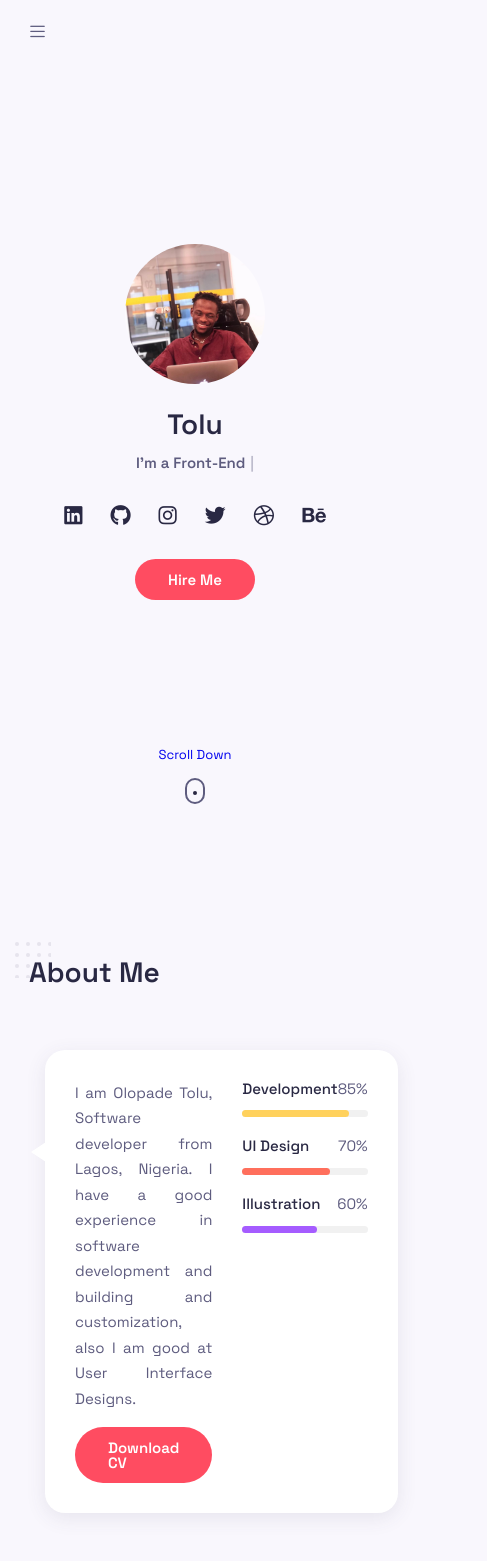
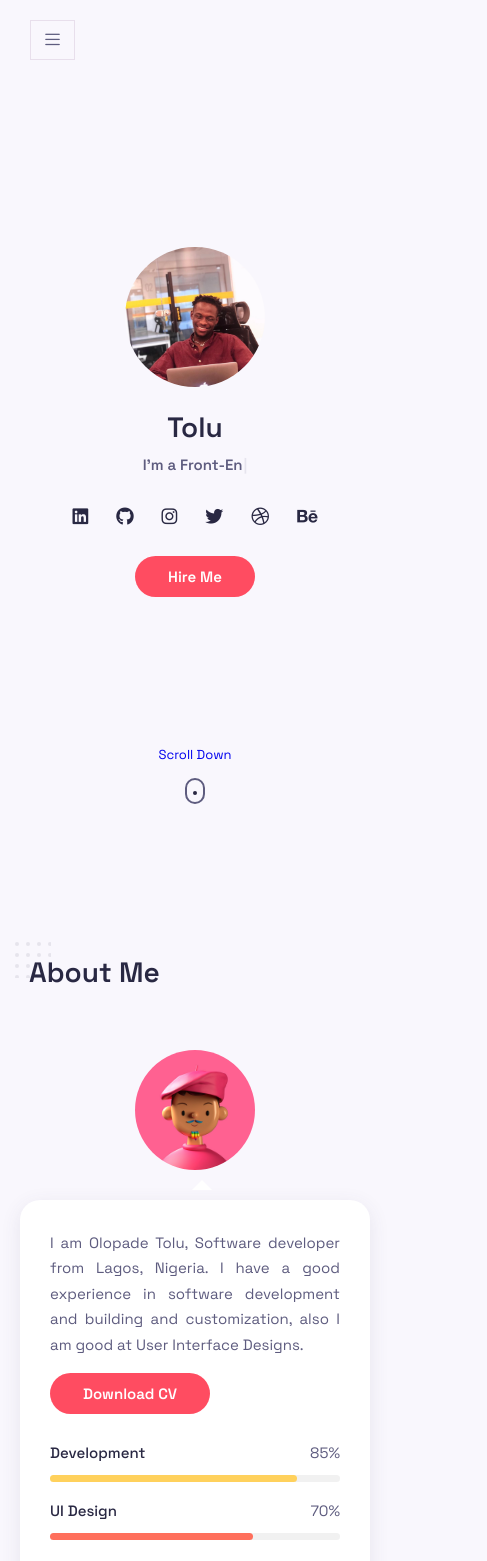
Before and after one commit to Tolutoon/portfolio-website, a React (Create React App) app: page / in a window 390 px wide. Shown: the top 1561 px of the page, 487 px wide, since content can reach past the window. Built offline with nearby package versions, Linux system fonts and the light colour scheme.

Commit message:
Website Responsiveness fix

```diff
--- a/src/components/about/about.css
+++ b/src/components/about/about.css
@@ -84,3 +84,36 @@
     width: 60%;
     background-color:  rgb(165, 92, 255);
 }
+
+
+@media screen and (max-width: 1024px) {
+    .about__container {
+        grid-template-columns: 720px;
+        justify-content: center;
+        row-gap: 1.875rem;
+    }
+
+    .about__data::before {
+        border-left: 10px solid transparent;
+        border-right: 10px solid transparent;
+        border-bottom: 10px solid #FFF;
+        left: 49%;
+        top: -7%;
+    }
+
+    .about__img {
+        justify-self: center;
+    }
+}
+
+
+@media screen and (max-width: 768px) {
+    .about__container {
+        grid-template-columns: 350px;
+    }
+
+    .about__data {
+        grid-template-columns: 1fr;
+        row-gap: 1.875rem;
+    }
+}
--- a/src/components/contact/Contact.jsx
+++ b/src/components/contact/Contact.jsx
@@ -19,7 +19,6 @@ const Contact = () => {
     emailjs.sendForm('service_kdpnvqn', 'template_mf2nfwd', form.current, 'G1vx6uLDHw57tu-OV')
       .then((result) => {
           console.log(result.text);
-          console.log('message sent')
       }, (error) => {
           console.log(error.text);
       });
@@ -31,7 +30,7 @@ const Contact = () => {
       <div className='contact__container grid'>
         <div className='contact__info'>
           <h3 className='contact__title'>Let's talk about everything!</h3>
-          <p className='contact__dtails'>Don't like forms? Send me an email.</p>
+          <p className='contact__details'>Don't like forms? Send me an email.</p>
         </div>
 
         <form action='' className='contact__form' ref={form} onSubmit={sendEmail}>
--- a/src/components/contact/contact.css
+++ b/src/components/contact/contact.css
@@ -46,3 +46,32 @@
 .contact__form-area textarea{
     resize: none;
 }
+
+
+@media screen and (max-width: 1024px) {
+    .contact__container {
+        grid-template-columns: 300px 360px;
+        justify-content: center;
+    }
+    .contact__form-group {
+        grid-template-columns: 1fr;
+    }
+
+}
+
+@media screen and (max-width: 768px){
+    .contact__container {
+        grid-template-columns: 310px;
+        row-gap: 1.875rem;
+    }
+
+    .contact__info {
+        text-align: center;
+    }
+}
+
+@media screen and (max-width: 768px) {
+    .contact__container {
+        grid-template-columns: 1fr;
+    }
+}
--- a/src/components/home/HeaderSocials.jsx
+++ b/src/components/home/HeaderSocials.jsx
@@ -3,22 +3,22 @@ import React from 'react';
 const HeaderSocials = () => {
   return (
     <div className='home__socials'>
-        <a href='https://www.linkedin.com/in/tolu-olopade-1b4936139/' className='home__social-link' target='_blank'>
+        <a href='https://www.linkedin.com/in/tolu-olopade-1b4936139/' rel="noopener" className='home__social-link' target='_blank'>
             <i class="fa-brands fa-linkedin"></i>
         </a>
-        <a href='https://www.github.com/tolutoon' className='home__social-link' target='_blank'>
+        <a href='https://www.github.com/tolutoon' className='home__social-link' rel="noopener" target='_blank'>
             <i class="fa-brands fa-github"></i>
         </a>
-        <a href='https://www.instagram.com/tolutoon' className='home__social-link' target='_blank'>
+        <a href='https://www.instagram.com/tolutoon' className='home__social-link' rel="noopener" target='_blank'>
             <i class='fa-brands fa-instagram'></i>
         </a>
-        <a href='https://twitter.com/tolutoon' className='home__social-link' target='_blank'>
+        <a href='https://twitter.com/tolutoon' className='home__social-link' rel="noopener" target='_blank'>
             <i class="fa-brands fa-twitter"></i>
         </a>
-        <a href='https://dribbble.com/' className='home__social-link' target='_blank'>
+        <a href='https://dribbble.com/' className='home__social-link' rel="noopener" target='_blank'>
             <i class="fa-brands fa-dribbble"></i>
         </a>
-        <a href='https://behance.com/olopadetolu' className='home__social-link' target='_blank'>
+        <a href='https://behance.com/olopadetolu' className='home__social-link' rel="noopener" target='_blank'>
             <i class="fa-brands fa-behance"></i>
         </a>
     </div>
--- a/src/components/home/home.css
+++ b/src/components/home/home.css
@@ -166,3 +166,9 @@
     right: 15%;
     top: 15%;
 }
+
+@media screen and (max-width: 1024px) {
+    .home__social-link {
+        font-size: 1.125rem;
+    }
+}
--- a/src/components/portfolio/portfolio.css
+++ b/src/components/portfolio/portfolio.css
@@ -1,6 +1,7 @@
 .work__filters {
     display: flex;
     align-items: center;
+    flex-wrap: wrap;
     column-gap: 1.875rem;
     margin-bottom: 2.5rem;
 }
@@ -99,3 +100,26 @@
     opacity: 1;
     transform: translateY(0);
 }
+
+
+@media screen and (max-width: 1024px){
+    .work__filters {
+        justify-content: center;
+    }
+
+    .work__container {
+        grid-template-columns: repeat(2, 330px);
+        justify-content: center;
+        row-gap: 1.875rem;
+    }
+}
+
+@media screen and (max-width: 768px) {
+    .work__container {
+        grid-template-columns: 310px;
+    }
+
+    .work__filters {
+        row-gap: 0.25rem;
+    }
+}
--- a/src/components/resume/resume.css
+++ b/src/components/resume/resume.css
@@ -58,3 +58,18 @@
     column-gap: 1.875rem;
     gap: 0.8rem;
 }
+
+@media screen and (max-width: 1024px){
+    .resume__container {
+        grid-template-columns: 450px;
+        justify-content: center;
+        row-gap: 1.875rem;
+    }
+}
+
+@media screen and (max-width: 576px) {
+    .resume__container {
+        grid-template-columns: 1fr;
+    }
+
+}
--- a/src/components/sidebar/Sidebar.jsx
+++ b/src/components/sidebar/Sidebar.jsx
@@ -1,11 +1,12 @@
-import React from 'react';
+import React, { useState } from 'react';
 import './sidebar.css';
 import Logo from '../../assets/logo.svg';
 
 const Sidebar = () => {
+  const [toggle, showMenu] = useState(false);
   return (
     <>
-    <aside className='aside'>
+    <aside className={toggle ? 'aside show-menu' : 'aside'}>
       <a href='#home' className='nav__logo'>
         <img src={Logo} alt=''/>
       </a>
@@ -52,7 +53,8 @@ const Sidebar = () => {
       </footer>
     </aside>
 
-    <div className="nav__toggle">
+    <div className={toggle ? 'nav__toggle nav__toggle-open' : 'nav__toggle'}
+    onClick={() => showMenu(!toggle)}>
       <i className='icon-menu'></i>
     </div>
     </>
--- a/src/components/sidebar/sidebar.css
+++ b/src/components/sidebar/sidebar.css
@@ -11,6 +11,7 @@
     flex-direction: column;
     justify-content: space-between;
     z-index: 10;
+    transition: 0.3s;
 }
 
 .nav__list {
@@ -53,10 +54,31 @@
     top: 1.25rem;
     left: 1.875rem;
     cursor: pointer;
+    height: 40px;
+    width: 45px;
+    background-color: var(--body-color);
+    border: 1px solid #e8dfec;
+    display: none;
+    align-items: center;
+    justify-content: center;
+    z-index: 1;
+    transition: 0.3s;
 }
 
 @media screen and (max-width: 1024px) {
     .aside {
         left: -110px;
     }
+
+    .nav__toggle {
+        display: flex;
+    }
+
+    .nav__toggle-open {
+        left: 140px;
+    }
+
+    .show-menu {
+        left: 0;
+    }
 }
```
